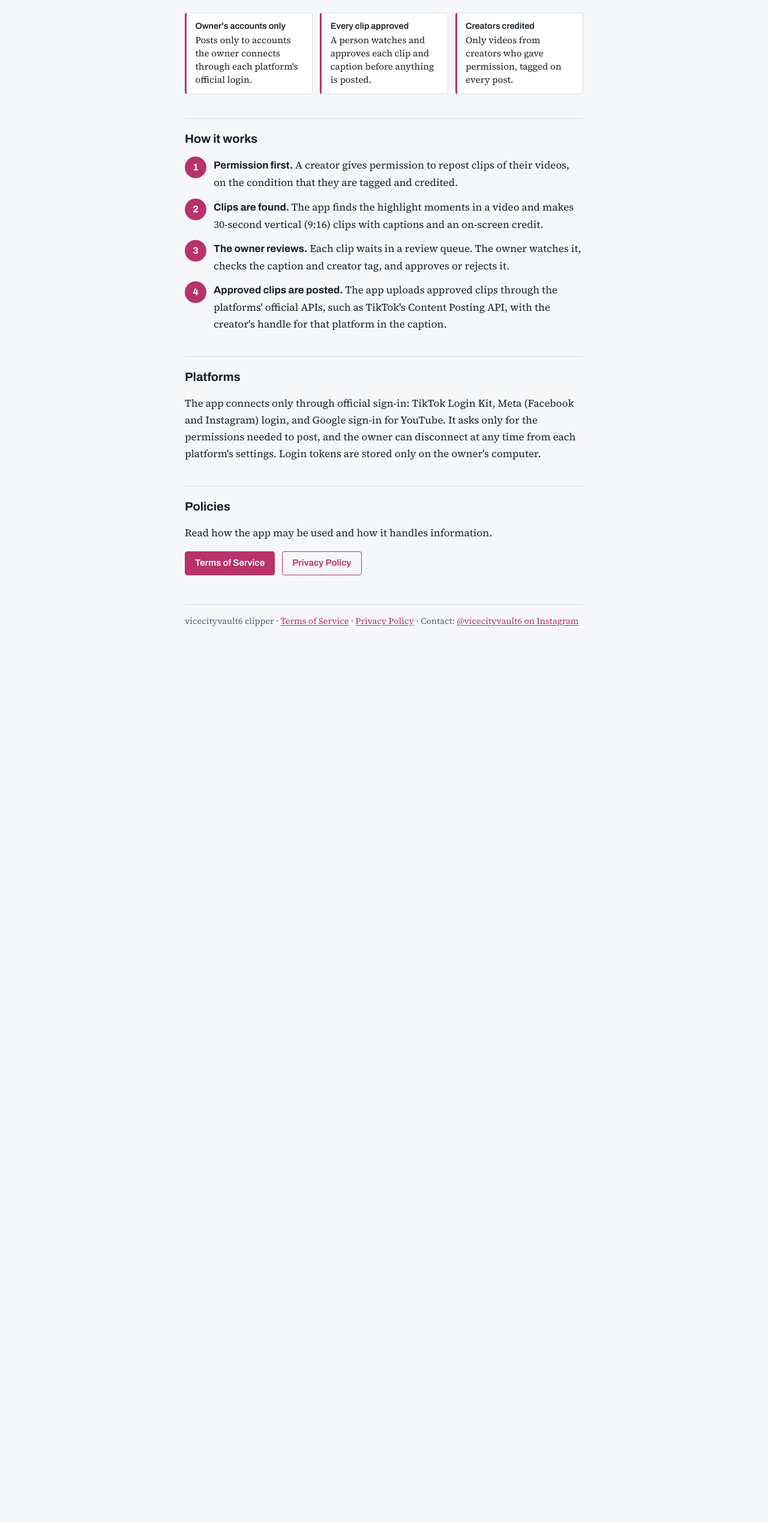
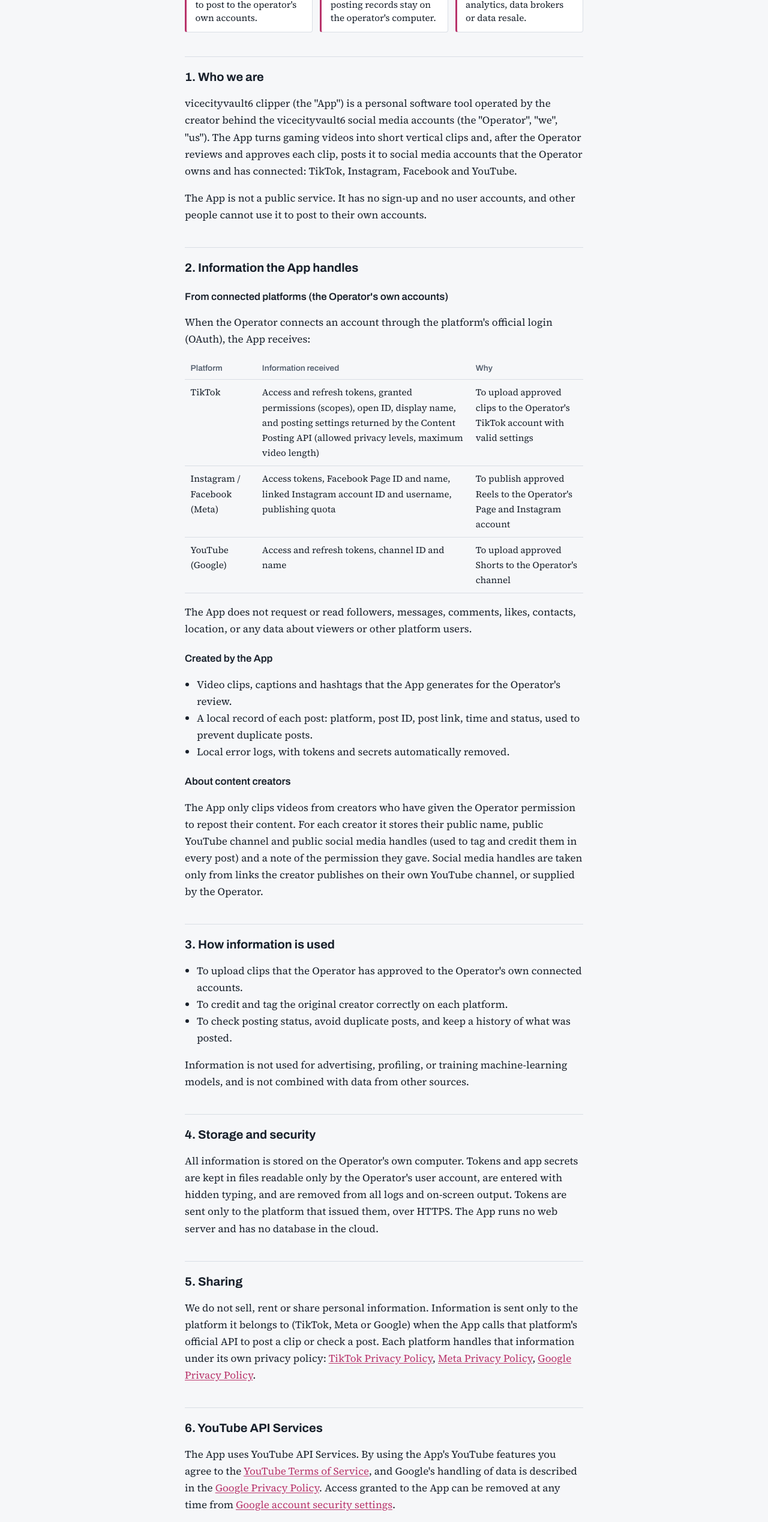
Before and after one commit to vicecityvaulr6/vicecityvault6.github.io, a plain HTML site: page index.html in a window 1280 px wide. Shown: the part 263-2800 px from the top of the page at 60% size. Before the commit the page ends 1374 px from the top, so only its background shows below. Drawn offline with Linux system fonts and the light colour scheme.

Commit message:
Add files via upload

```diff
--- a/index.html
+++ b/index.html
@@ -3,52 +3,117 @@
 <head>
 <meta charset="utf-8">
 <meta name="viewport" content="width=device-width, initial-scale=1">
-<title>vicecityvault6 clipper</title>
+<title>Privacy Policy · vicecityvault6 clipper</title>
 <meta name="description" content="vicecityvault6 clipper turns permitted gaming videos into credited vertical clips and posts owner-approved clips to the owner's own accounts.">
 <link rel="preconnect" href="https://fonts.googleapis.com">
 <link rel="preconnect" href="https://fonts.gstatic.com" crossorigin>
 <link href="https://fonts.googleapis.com/css2?family=Archivo:wght@600;700&family=Source+Serif+4:opsz,wght@8..60,400;8..60,600&display=swap" rel="stylesheet">
-<link rel="stylesheet" href="style.css">
+<link rel="stylesheet" href="../style.css">
 </head>
 <body>
 <header class="site"><div class="site-inner">
-  <a class="brand" href="./">vicecityvault6 <span>clipper</span></a>
-  <nav aria-label="Site"><a href="" aria-current="page">Home</a><a href="terms/">Terms of Service</a><a href="privacy/">Privacy Policy</a></nav>
+  <a class="brand" href="../">vicecityvault6 <span>clipper</span></a>
+  <nav aria-label="Site"><a href="../">Home</a><a href="../terms/">Terms of Service</a><a href="../privacy/" aria-current="page">Privacy Policy</a></nav>
 </div></header>
 <main>
-  <p class="kicker">GTA 6 gaming clips</p>
-  <h1>vicecityvault6 clipper</h1>
-  <p class="lead">A personal desktop tool that turns gaming videos into short vertical clips, credits the original
-  creator, and posts the clips its owner approves to the owner's own TikTok, Instagram, Facebook and YouTube accounts.</p>
+<h1>Privacy Policy</h1>
+  <p class="meta">Effective 18 November 2026 · Last updated 18 November 2026</p>
 
   <ul class="facts">
-    <li><strong>Owner's accounts only</strong>Posts only to accounts the owner connects through each platform's official login.</li>
-    <li><strong>Every clip approved</strong>A person watches and approves each clip and caption before anything is posted.</li>
-    <li><strong>Creators credited</strong>Only videos from creators who gave permission, tagged on every post.</li>
+    <li><strong>Single-operator tool</strong>Used only by its operator to post to the operator's own accounts.</li>
+    <li><strong>Runs locally</strong>Login tokens and posting records stay on the operator's computer.</li>
+    <li><strong>Nothing sold or shared</strong>No advertising, analytics, data brokers or data resale.</li>
   </ul>
 
-  <h2>How it works</h2>
-  <ol class="steps">
-    <li><div><strong>Permission first.</strong> A creator gives permission to repost clips of their videos, on the condition that they are tagged and credited.</div></li>
-    <li><div><strong>Clips are found.</strong> The app finds the highlight moments in a video and makes 30-second vertical (9:16) clips with captions and an on-screen credit.</div></li>
-    <li><div><strong>The owner reviews.</strong> Each clip waits in a review queue. The owner watches it, checks the caption and creator tag, and approves or rejects it.</div></li>
-    <li><div><strong>Approved clips are posted.</strong> The app uploads approved clips through the platforms' official APIs, such as TikTok's Content Posting API, with the creator's handle for that platform in the caption.</div></li>
-  </ol>
+  <h2>1. Who we are</h2>
+  <p>vicecityvault6 clipper (the "App") is a personal software tool operated by the creator behind the
+  vicecityvault6 social media accounts (the "Operator", "we", "us"). The App turns gaming videos into short
+  vertical clips and, after the Operator reviews and approves each clip, posts it to social media accounts
+  that the Operator owns and has connected: TikTok, Instagram, Facebook and YouTube.</p>
+  <p>The App is not a public service. It has no sign-up and no user accounts, and other people cannot use it to
+  post to their own accounts.</p>
 
-  <h2>Platforms</h2>
-  <p>The app connects only through official sign-in: TikTok Login Kit, Meta (Facebook and Instagram) login, and
-  Google sign-in for YouTube. It asks only for the permissions needed to post, and the owner can disconnect at any
-  time from each platform's settings. Login tokens are stored only on the owner's computer.</p>
+  <h2>2. Information the App handles</h2>
+  <h3>From connected platforms (the Operator's own accounts)</h3>
+  <p>When the Operator connects an account through the platform's official login (OAuth), the App receives:</p>
+  <div class="table-wrap">
+  <table>
+    <thead><tr><th scope="col">Platform</th><th scope="col">Information received</th><th scope="col">Why</th></tr></thead>
+    <tbody>
+      <tr><td>TikTok</td><td>Access and refresh tokens, granted permissions (scopes), open ID, display name, and posting settings returned by the Content Posting API (allowed privacy levels, maximum video length)</td><td>To upload approved clips to the Operator's TikTok account with valid settings</td></tr>
+      <tr><td>Instagram / Facebook (Meta)</td><td>Access tokens, Facebook Page ID and name, linked Instagram account ID and username, publishing quota</td><td>To publish approved Reels to the Operator's Page and Instagram account</td></tr>
+      <tr><td>YouTube (Google)</td><td>Access and refresh tokens, channel ID and name</td><td>To upload approved Shorts to the Operator's channel</td></tr>
+    </tbody>
+  </table>
+  </div>
+  <p>The App does not request or read followers, messages, comments, likes, contacts, location, or any data
+  about viewers or other platform users.</p>
 
-  <h2>Policies</h2>
-  <p>Read how the app may be used and how it handles information.</p>
-  <div class="cta">
-    <a class="primary" href="terms/">Terms of Service</a>
-    <a href="privacy/">Privacy Policy</a>
-  </div>
+  <h3>Created by the App</h3>
+  <ul>
+    <li>Video clips, captions and hashtags that the App generates for the Operator's review.</li>
+    <li>A local record of each post: platform, post ID, post link, time and status, used to prevent duplicate posts.</li>
+    <li>Local error logs, with tokens and secrets automatically removed.</li>
+  </ul>
 
+  <h3>About content creators</h3>
+  <p>The App only clips videos from creators who have given the Operator permission to repost their content.
+  For each creator it stores their public name, public YouTube channel and public social media handles (used to
+  tag and credit them in every post) and a note of the permission they gave. Social media handles are taken
+  only from links the creator publishes on their own YouTube channel, or supplied by the Operator.</p>
+
+  <h2>3. How information is used</h2>
+  <ul>
+    <li>To upload clips that the Operator has approved to the Operator's own connected accounts.</li>
+    <li>To credit and tag the original creator correctly on each platform.</li>
+    <li>To check posting status, avoid duplicate posts, and keep a history of what was posted.</li>
+  </ul>
+  <p>Information is not used for advertising, profiling, or training machine-learning models, and is not combined
+  with data from other sources.</p>
+
+  <h2>4. Storage and security</h2>
+  <p>All information is stored on the Operator's own computer. Tokens and app secrets are kept in files readable
+  only by the Operator's user account, are entered with hidden typing, and are removed from all logs and on-screen
+  output. Tokens are sent only to the platform that issued them, over HTTPS. The App runs no web server and has no
+  database in the cloud.</p>
+
+  <h2>5. Sharing</h2>
+  <p>We do not sell, rent or share personal information. Information is sent only to the platform it belongs to
+  (TikTok, Meta or Google) when the App calls that platform's official API to post a clip or check a post. Each
+  platform handles that information under its own privacy policy:
+  <a href="https://www.tiktok.com/legal/privacy-policy">TikTok Privacy Policy</a>,
+  <a href="https://www.facebook.com/privacy/policy/">Meta Privacy Policy</a>,
+  <a href="https://policies.google.com/privacy">Google Privacy Policy</a>.</p>
+
+  <h2>6. YouTube API Services</h2>
+  <p>The App uses YouTube API Services. By using the App's YouTube features you agree to the
+  <a href="https://www.youtube.com/t/terms">YouTube Terms of Service</a>, and Google's handling of data is described in the
+  <a href="https://policies.google.com/privacy">Google Privacy Policy</a>. Access granted to the App can be removed at any
+  time from <a href="https://myaccount.google.com/connections">Google account security settings</a>.</p>
+
+  <h2>7. Retention and deletion</h2>
+  <ul>
+    <li>Tokens are kept until the account is disconnected or the access expires, and are deleted when the Operator disconnects the account.</li>
+    <li>Posting records are kept so duplicate posts can be prevented, and can be deleted by the Operator at any time.</li>
+    <li>Clip files are deleted by the Operator after posting or rejection.</li>
+  </ul>
+  <p>You can revoke the App's access at any time: in TikTok's <em>Settings and privacy</em>, under the security and permissions section
+  (<em>Apps and services</em>); in Facebook under <em>Settings &amp; privacy → Settings → Business integrations</em>; and in your Google account under
+  <em>Third-party apps &amp; services</em>. A creator who wants their name, handles or clips removed, or wants to
+  withdraw permission, can contact us (section 10); we will stop using their content and delete their details.</p>
+
+  <h2>8. Children</h2>
+  <p>The App is not directed to children and is used only by its adult Operator. We do not knowingly handle
+  information from anyone under 13.</p>
+
+  <h2>9. Changes</h2>
+  <p>If this policy changes, we will update this page and the "Last updated" date above.</p>
+
+  <h2>10. Contact</h2>
+  <p>Questions, removal requests or permission withdrawals: send a direct message to
+  <a href="https://www.instagram.com/vicecityvault6/">@vicecityvault6 on Instagram</a>.</p>
   <footer>
-    vicecityvault6 clipper · <a href="terms/">Terms of Service</a> · <a href="privacy/">Privacy Policy</a> ·
+    vicecityvault6 clipper · <a href="../terms/">Terms of Service</a> · <a href="../privacy/">Privacy Policy</a> ·
     Contact: <a href="https://www.instagram.com/vicecityvault6/">@vicecityvault6 on Instagram</a>
   </footer>
 </main>
```
